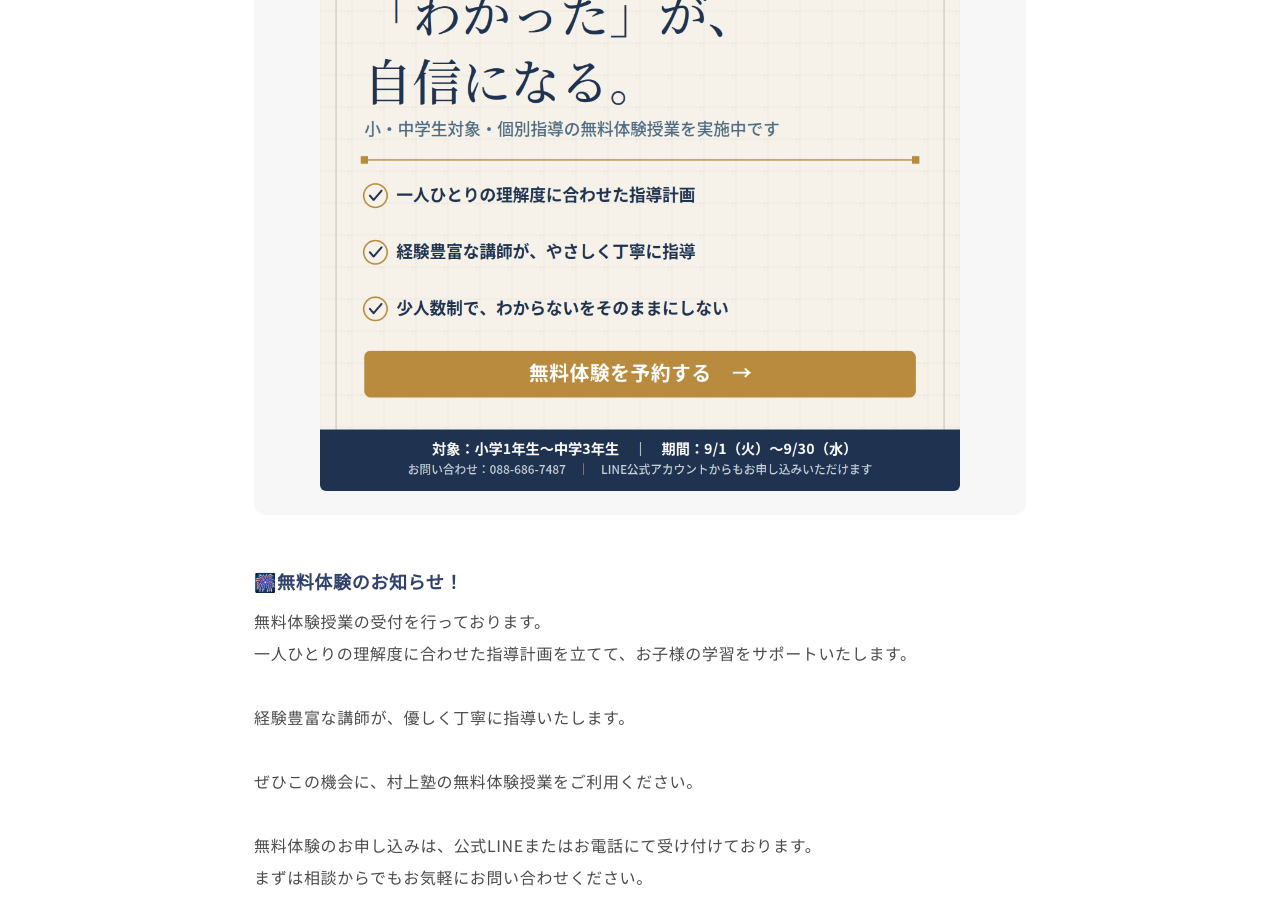
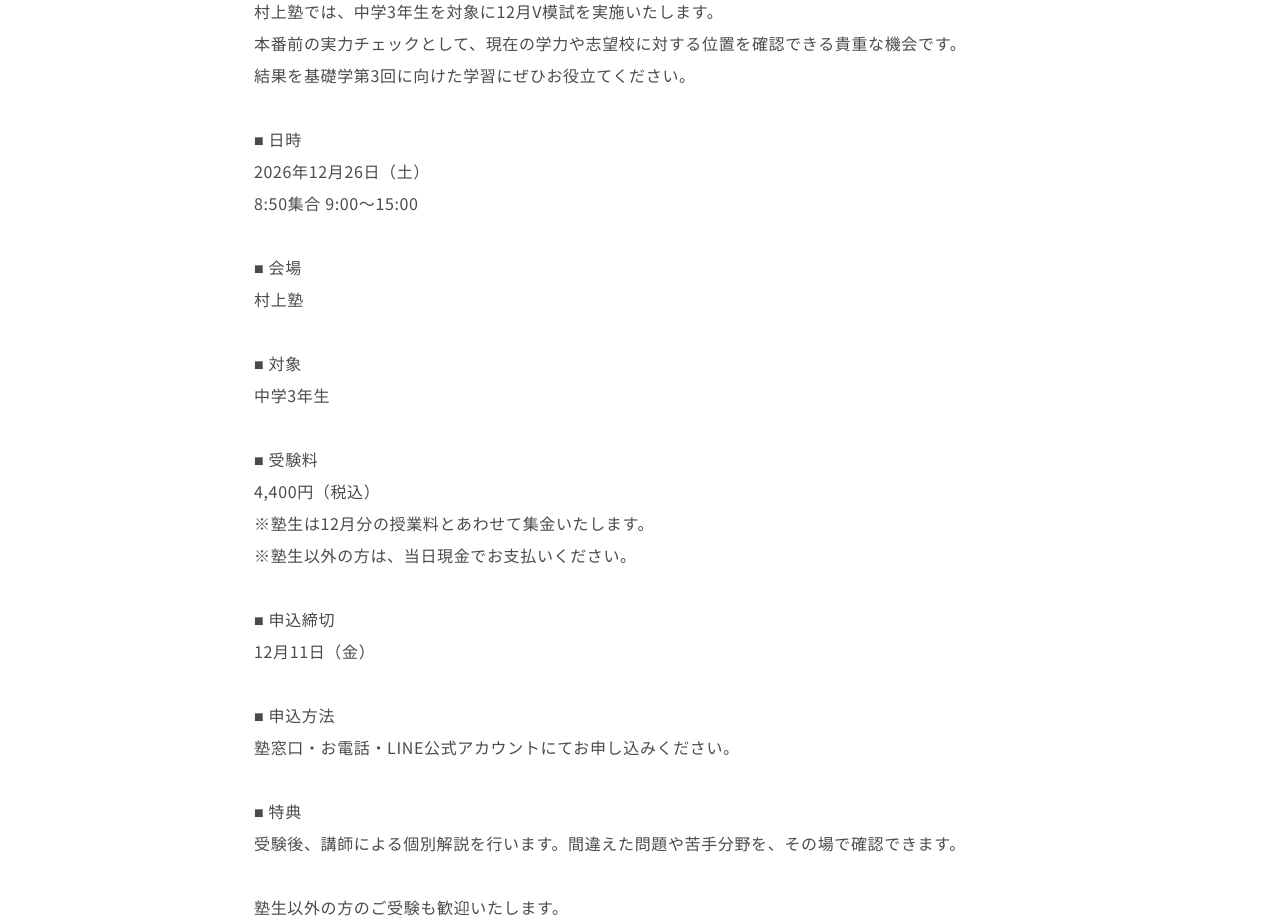
Before and after one commit to yod139/yod139.github.io, a plain HTML site: page detail/news-001.html in a window 1280 px wide. Shown: the part 494-1418 px from the top of the page. Drawn offline with Linux system fonts and the light colour scheme.

Commit message:
Update news-001.html

```diff
--- a/detail/news-001.html
+++ b/detail/news-001.html
@@ -3,7 +3,7 @@
 <head>
     <meta charset="UTF-8">
     <meta name="viewport" content="width=device-width, initial-scale=1.0">
-    <title>無料体験実施中 | 村上塾</title>
+    <title>12月V模試 受験生募集のお知らせ | 村上塾</title>
 
     <!-- favicon -->
 <link rel="icon" href="../img/favicon.png" type="image/png">
@@ -98,28 +98,49 @@
 
 <section class="news-detail">
 
-    <p class="news-date">2025.08.20</p>
-    <h1 class="news-heading">無料体験実施中</h1>
+    <p class="news-date">2026.11.27</p>
+    <h1 class="news-heading">12月V模試 受験生募集のお知らせ</h1>
 
     <div class="news-detail-img">
-        <img src="../img/juku_taiken_ad.png" alt="無料体験実施中">
+        <img src="../img/12monthVmosi.png" alt="12月V模試 受験生募集">
     </div>
 
     <div class="news-detail-body">
         <p>
-            <strong>🎆無料体験のお知らせ！</strong><br>
-            無料体験授業の受付を行っております。<br>
-            一人ひとりの理解度に合わせた指導計画を立てて、お子様の学習をサポートいたします。<br>
+            <strong>12月V模試 受験生募集のお知らせ</strong><br>
+            村上塾では、中学3年生を対象に12月V模試を実施いたします。<br>
+            本番前の実力チェックとして、現在の学力や志望校に対する位置を確認できる貴重な機会です。<br>
+            結果を基礎学第3回に向けた学習にぜひお役立てください。<br>
 <br>
-            経験豊富な講師が、優しく丁寧に指導いたします。<br>
+            ■ 日時<br>
+              2026年12月26日（土）<br>
+              8:50集合 9:00〜15:00<br>
 <br>
-            ぜひこの機会に、村上塾の無料体験授業をご利用ください。<br>
+            ■ 会場<br>
+              村上塾<br>
 <br>
-            無料体験のお申し込みは、公式LINEまたはお電話にて受け付けております。<br>
-            まずは相談からでもお気軽にお問い合わせください。<br>
+            ■ 対象<br>
+              中学3年生<br>
 <br>
-            今後もお知らせは随時更新していきます！<br>
-            公式LINEでもお知らせを行っていますので、講座の受講に悩んでいる方や入塾のことまでお気軽にお問い合わせください！<br>
+            ■ 受験料<br>
+              4,400円（税込）<br>
+              ※塾生は12月分の授業料とあわせて集金いたします。<br>
+              ※塾生以外の方は、当日現金でお支払いください。<br>
+<br>
+            ■ 申込締切<br>
+              12月11日（金）<br>
+<br>
+            ■ 申込方法<br>
+              塾窓口・お電話・LINE公式アカウントにてお申し込みください。<br>
+<br>
+            ■ 特典<br>
+              受験後、講師による個別解説を行います。間違えた問題や苦手分野を、その場で確認できます。<br>
+<br>
+            塾生以外の方のご受験も歓迎いたします。<br>
+            皆さまのお申し込みをお待ちしております。<br>
+<br>
+            【お問い合わせ】<br>
+            村上塾 TEL：088-686-7487<br>
         </p>
         <p>
             今後もイベントや講座を随時追加予定です。引き続き村上塾をよろしくお願いいたします。
```
